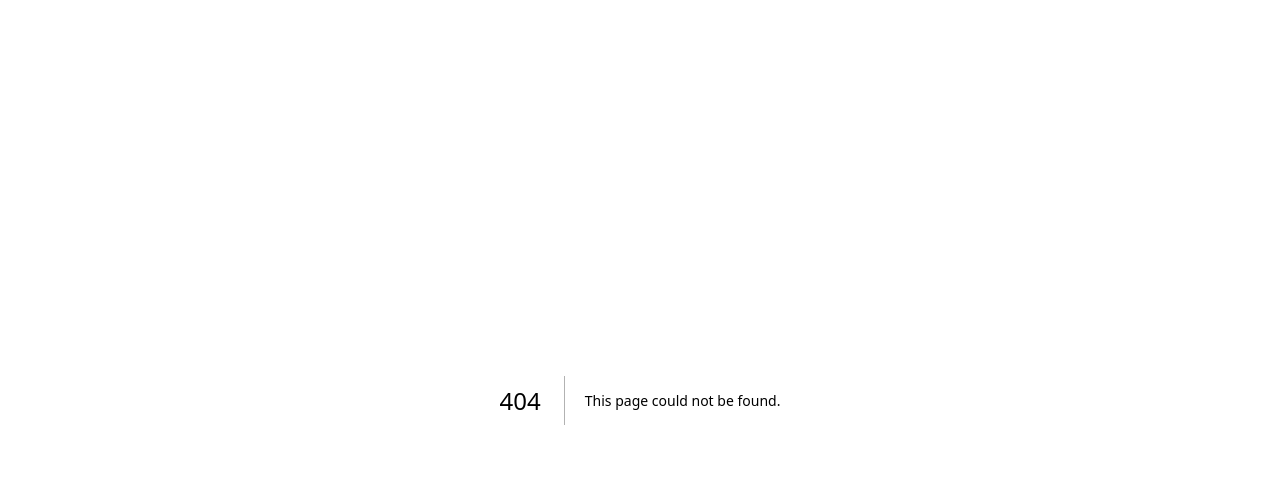
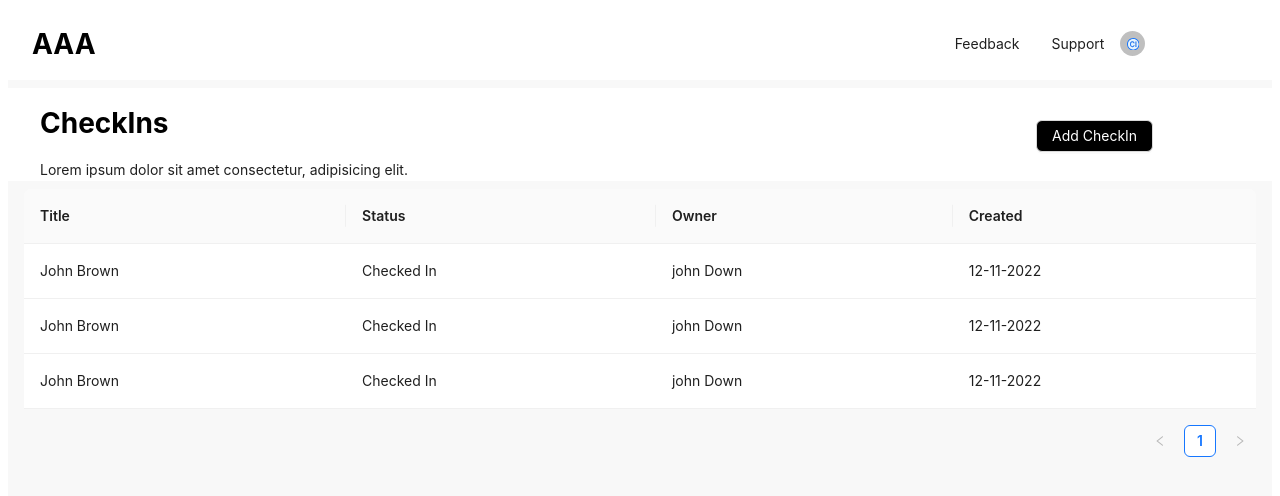
Before and after one commit to Hamaad9292/newNextProj, a Next.js app: page /main in a window 1280 px wide. Before the commit this address had no page. Shown: the top 496 px of the page. Built offline with nearby package versions, Linux system fonts and the light colour scheme.

Commit message:
after main change

```diff
--- a/src/Components/AddCheck.js
+++ b/src/Components/AddCheck.js
@@ -37,7 +37,7 @@ function AddCheck() {
                     </div>
                 </Col>
                 <Col span={4}>
-                    <Button type="default" onClick={handleOpenForm} style={{ background: 'black', color: 'white', marginTop: '2rem' }}>
+                    <Button type="default" onClick={handleOpenForm} style={{ background: 'black', color: 'white', marginTop: '2rem',marginLeft:'3rem' }}>
                         Add CheckIn
                     </Button>
                 </Col>
--- a/src/Components/Navbar.js
+++ b/src/Components/Navbar.js
@@ -6,12 +6,12 @@ const { Text } = Typography;
 
 function Navbar() {
   return (
-    <div style={{background:"white"}}>
+    <div style={{background:"white",}}>
       <Row>
-        <Col span={14} style={{marginLeft:'2rem'}}>
+        <Col span={16} style={{marginLeft:'1.5rem'}} >
           <h1>AAA</h1>
         </Col>
-        <Col span={8} style={{display:'flex',justifyContent:'center',alignItems:'center'}}>
+        <Col span={6} style={{display:'flex',alignItems:'center',marginLeft:'4rem'}} >
           <Button type="text">Feedback</Button>
           <Button type="text">Support</Button>
           <Avatar size={25} icon={<BabyIcon/> } />
--- a/src/Components/TableWithDrawer.js
+++ b/src/Components/TableWithDrawer.js
@@ -74,7 +74,8 @@ function TableWithDrawer() {
         }}
       />
       <Drawer
-        title="Detail"
+      width={300}
+        title="Details"
         visible={isDrawerVisible}
         onClose={handleDrawerClose}
       >
--- a/src/pages/index.js
+++ b/src/pages/index.js
@@ -1,5 +1,5 @@
 import React from 'react';
-import New from './New';
+import New from './main/index';
 
 
 function index() {
--- a/src/pages/New.js
+++ b/src/pages/main/index.js
@@ -8,9 +8,9 @@ import TableWithDrawer from '@/Components/TableWithDrawer';
 function New() {
   return (
 
-    <div style={{ background: '	#F8F8F8', height: '100%' }}>
+    <div style={{ background: '	#F8F8F8', height: '1300px' }}>
 
-      <Navbar />
+     <div style={{width:'100%'}}><Navbar /></div>
       <div style={{ marginTop: '.5rem' }}><AddCheck /></div>
       <div style={{ marginLeft: "1rem", marginRight: '1rem', marginTop: '.5rem', marginBottom: '2rem', }}> <TableWithDrawer /></div>
     </div>
```
